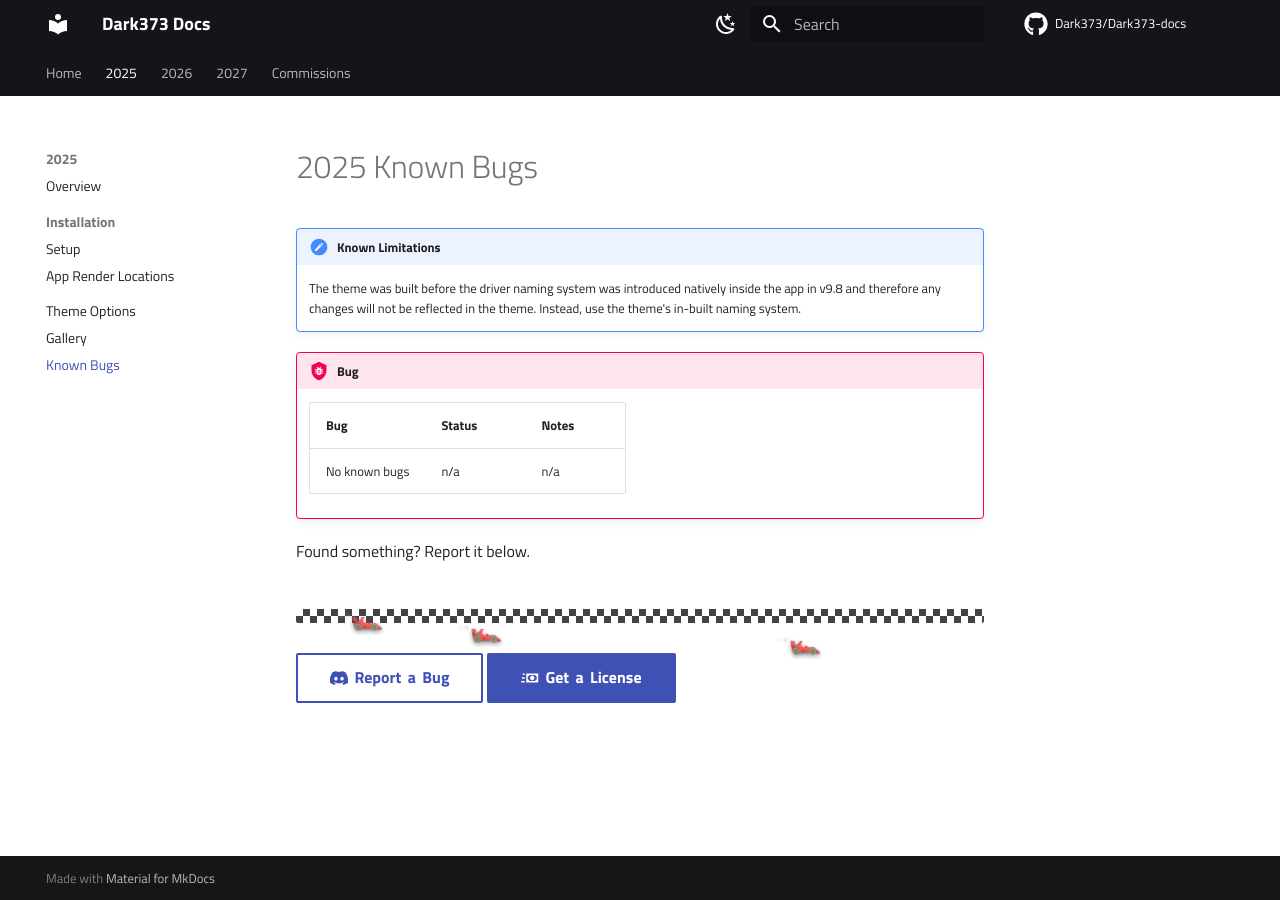
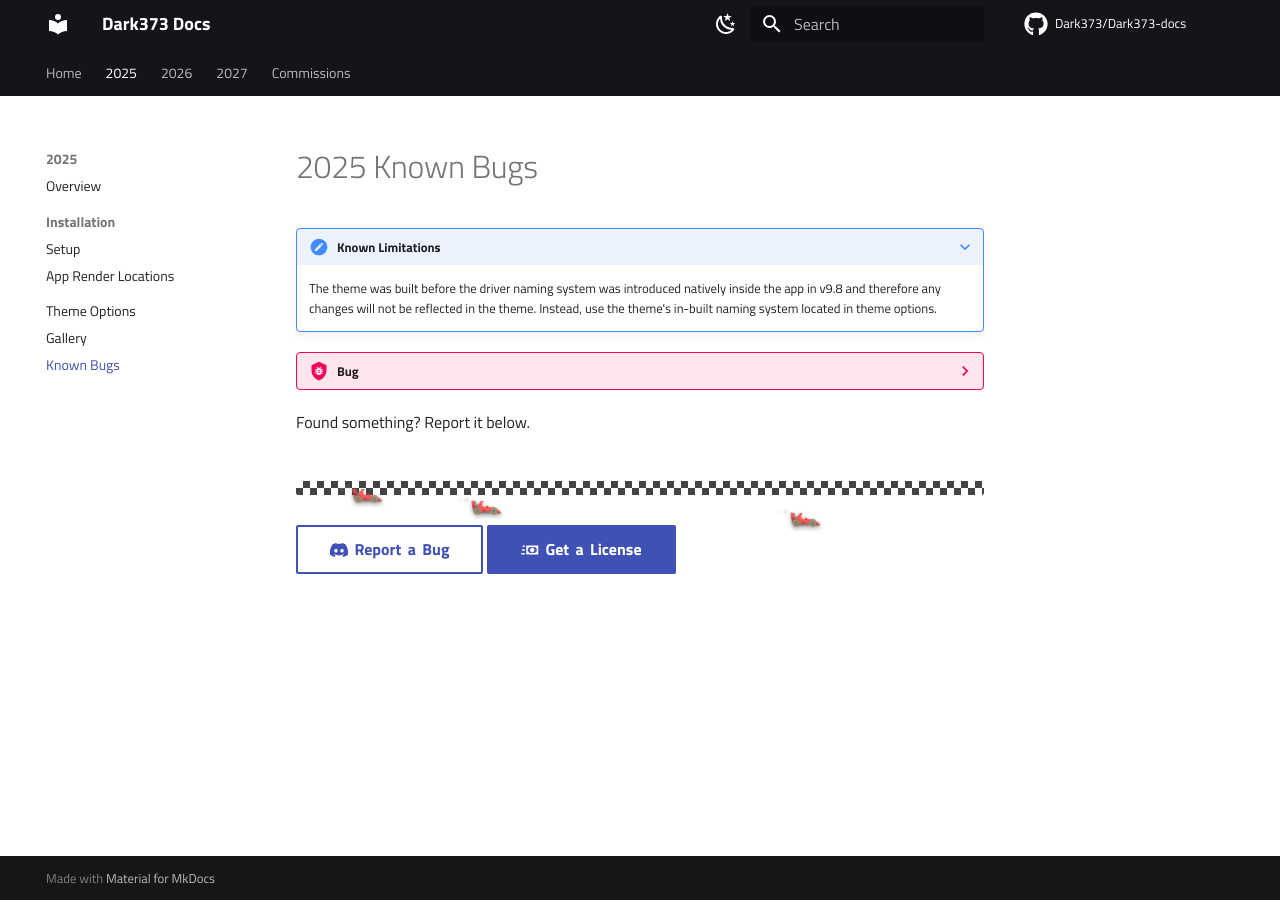
Before and after one commit to Dark373/Dark373-docs, an MkDocs documentation site: the page built from docs/f1-2025-theme/known-bugs.md, in a window 1280 px wide. Built offline with MkDocs 1.6.1 and Material for MkDocs 9.7.7, drawn with Linux system fonts in a browser that asks for light colours; comment, search, counter and statistics services are not loaded.

Commit message:
Update known-bugs.md

```diff
--- a/docs/f1-2025-theme/known-bugs.md
+++ b/docs/f1-2025-theme/known-bugs.md
@@ -1,9 +1,9 @@
 # 2025 Known Bugs
 
-!!! note "Known Limitations"
-    The theme was built before the driver naming system was introduced natively inside the app in v9.8 and therefore any changes will not be reflected in the theme. Instead, use the theme's in-built naming system.
+???+ note "Known Limitations"
+     The theme was built before the driver naming system was introduced natively inside the app in v9.8 and therefore any changes will not be reflected in the theme. Instead, use the theme's in-built naming system located in theme options.
 
-!!! bug
+??? bug
     | Bug | Status | Notes |
     | --- | --- | --- |
     | No known bugs | n/a | n/a |
```
